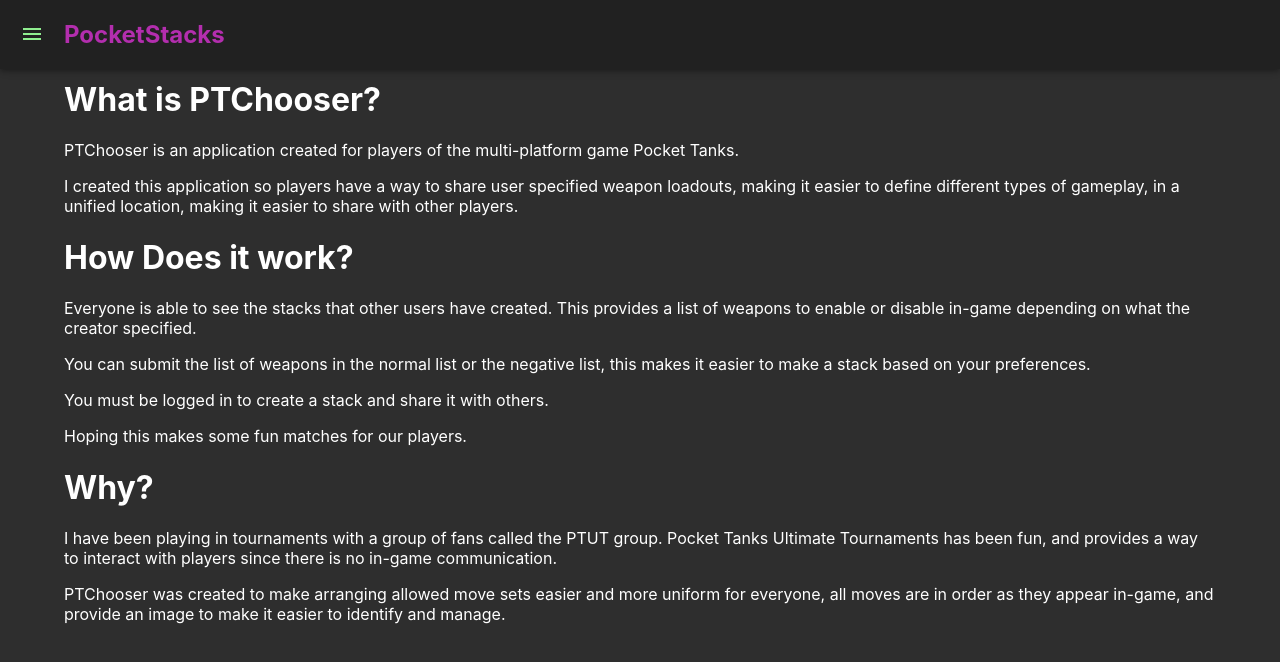
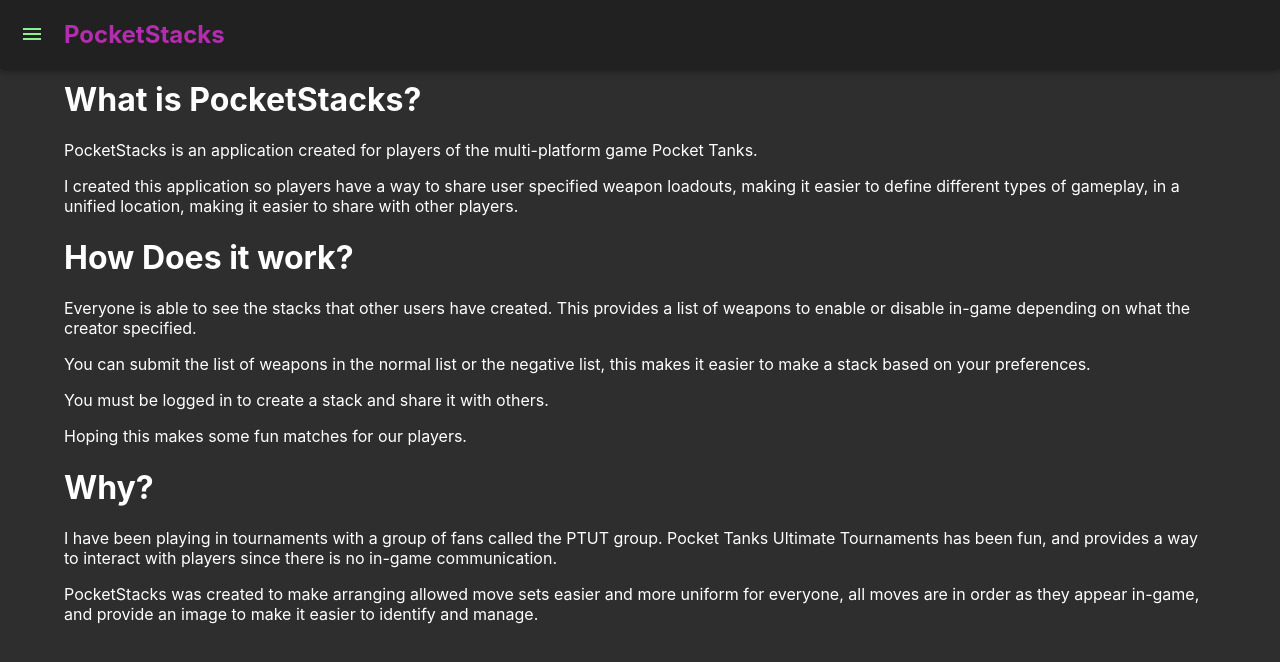
Before and after one commit to boostedd2/ptchooser-react, a React (Create React App) app: page /about in a window 1280 px wide. Shown: the top 662 px of the page. Built offline with nearby package versions, Linux system fonts and the light colour scheme.

Commit message:
lift logged in state to check for auth through whole app, some style changes.

```diff
--- a/src/App.js
+++ b/src/App.js
@@ -1,4 +1,4 @@
-import React from 'react';
+import React, { useState } from 'react';
 import { BrowserRouter, Route, Switch } from 'react-router-dom'
 import Navbar from './components/navbar/navbar';
 import StackList from './components/stack_list/stackList'
@@ -10,16 +10,31 @@
 
 function App() {
 
+  let logged
+
+  if (sessionStorage.getItem('jwtToken')) {
+    logged = true
+  } else {
+    logged = false
+  }
+
+  const [userLoggedIn, setUserLoggedIn] = useState(logged)
+
   return (
     <div className="App">
       <BrowserRouter>
-        <Navbar />
+        <Navbar userLoggedIn={userLoggedIn} />
         <Switch>
           <Route exact path="/" component={StackList} />
           <Route path="/stacks/:detail" component={StackDetail} />
           <Route path="/add" component={SubmitStack} />
           <Route path="/about" component={About} />
-          <Route path="/login" component={Login} />
+          <Route
+            path='/login'
+            render={(props) => (
+              <Login {...props} userLoggedIn={userLoggedIn} setUserLoggedIn={setUserLoggedIn} />
+            )}
+          />
           <Route path="/register" component={Register} />
         </Switch>
       </BrowserRouter>
--- a/src/components/about/about.js
+++ b/src/components/about/about.js
@@ -15,8 +15,8 @@
   const classes = useStyles();
   return(
     <div className={classes.root}>
-      <h1>What is PTChooser?</h1>
-      <p>PTChooser is an application created for players of the multi-platform game Pocket Tanks.</p>
+      <h1>What is PocketStacks?</h1>
+      <p>PocketStacks is an application created for players of the multi-platform game Pocket Tanks.</p>
       <p>I created this application so players have a way to share user specified weapon loadouts, making it easier to define different types of gameplay, in a unified location, making it easier to share with other players.</p>
       <p></p>
       <h1>How Does it work?</h1>
@@ -27,7 +27,7 @@
       <h1>Why?</h1>
       <p></p>
       <p>I have been playing in tournaments with a group of fans called the PTUT group. Pocket Tanks Ultimate Tournaments has been fun, and provides a way to interact with players since there is no in-game communication.</p>
-      <p>PTChooser was created to make arranging allowed move sets easier and more uniform for everyone, all moves are in order as they appear in-game, and provide an image to make it easier to identify and manage.</p>
+      <p>PocketStacks was created to make arranging allowed move sets easier and more uniform for everyone, all moves are in order as they appear in-game, and provide an image to make it easier to identify and manage.</p>
     </div>
   )
 }
--- a/src/components/login/login.js
+++ b/src/components/login/login.js
@@ -57,7 +57,7 @@
   },
 })(TextField);
 
-const Login = () => {
+const Login = ({userLoggedIn, setUserLoggedIn}) => {
   let history = useHistory()
   const [userName, setUserName] = useState('')
   const [userPassword, setUserPassword] = useState('')
@@ -80,6 +80,7 @@
     ).then(res => {
       sessionStorage.setItem('jwtToken', res.data);
       console.log(sessionStorage.getItem('jwtToken'))
+      setUserLoggedIn(true)
       return history.push('/')
     })
   }
--- a/src/components/navbar/navbar.js
+++ b/src/components/navbar/navbar.js
@@ -20,10 +20,13 @@
       outline: 0
     }
   },
-
+  status: {
+    marginLeft: "auto",
+    marginRight: "10px"
+  }
 }));
 
-const Navbar = () => {
+const Navbar = ({userLoggedIn}) => {
   const classes = useStyles();
 
   return(
@@ -32,6 +35,7 @@
         <div className={classes.navbarItems}>
           <Navdrawer />
           <Link to="/" className={classes.home}><h2>PocketStacks</h2></Link>
+          {userLoggedIn ? <div className={classes.status}>Logout</div> : <div></div>}
         </div>
       </AppBar>
     </div>
```
